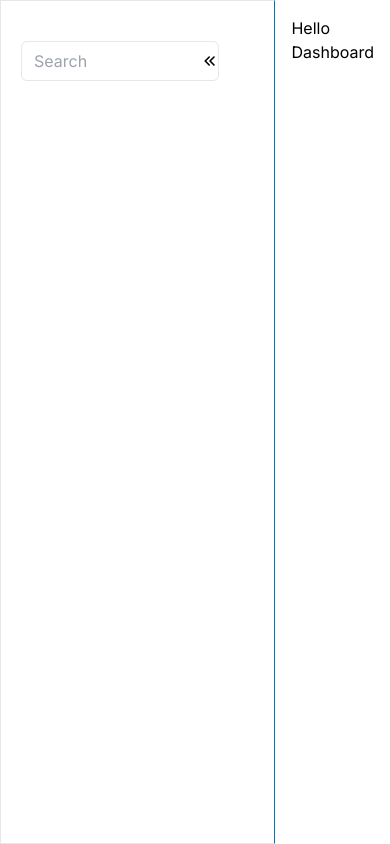
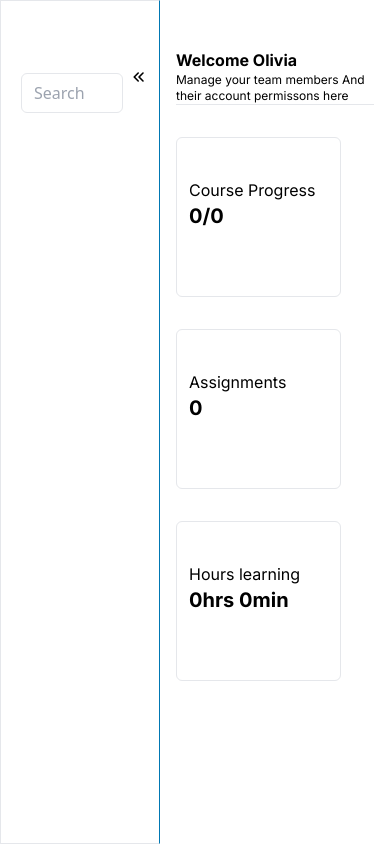
Before and after one commit to johnfeyisayo/Frontend-Assessment, a Next.js app: page /dashboard in a window 390 px wide. Built offline with nearby package versions, Linux system fonts and the light colour scheme.

Commit message:
update Dashboard

```diff
--- /dev/null
+++ b/src/app/components/Cards/Cards.js
@@ -0,0 +1,22 @@
+const Cards = () => {
+  return (
+    <div>
+    <div className="sm:grid grid-cols-2 gap-10 gap-x-2 lg:grid-cols-3">
+      <div className="w-10/12 h-40 border my-8 py-10 px-3 rounded-md">
+      <p>Course Progress</p>
+      <p className="text-xl font-bold">0/0</p>
+      </div>
+      <div className="w-10/12 h-40 border my-8 py-10 px-3 rounded-md">
+      <p>Assignments</p>
+      <p className="text-xl font-bold">0</p>
+      </div>
+      <div className="w-10/12 h-40 border my-8 py-10 px-3 rounded-md">
+      <p>Hours learning</p>
+      <p className="text-xl font-bold">0hrs 0min</p>
+      </div>
+    </div>
+    </div>
+  )
+}
+
+export default Cards;
--- /dev/null
+++ b/src/app/components/Layout/Layout.js
@@ -0,0 +1,15 @@
+import React from "react";
+import Sidebar from "./Sidebar";
+
+const Layout = ({ children }) => {
+  return (
+    <div className="h-screen flex flex-row justify-start">
+      <Sidebar />
+      <div className="bg-primary flex-1 p-4 text-white">
+          {children}
+      </div>
+    </div>
+  );
+};
+
+export default Layout;
--- a/src/app/components/SideNavBar/SideNavBar.js
+++ b/src/app/components/SideNavBar/SideNavBar.js
@@ -3,28 +3,55 @@ import classNames from "classnames";
 import { useState, useMemo } from "react";
 import { CiHome } from "react-icons/ci";
 import { HiChevronDoubleLeft } from "react-icons/hi";
+import { FaBook } from "react-icons/fa";
+import Link from "next/link";
+import { useRouter } from "next/navigation";
 
-// import Link from "next/link";
-// import { useRouter } from "next/router";
+
+const menuItems = [
+    { id: 1, label: "Home", icon: <CiHome />, link: "/" },
+    { id: 2, label: "Courses", icon: <FaBook />    , link: "/home" },
+    { id: 3, label: "Class", icon: <FaBook />    , link: "/courses" },
+    { id: 4, label: "Projects", icon: <FaBook />    , link: "/courses" },
+    { id: 4, label: "Support", icon: <FaBook />    , link: "/courses" },
+    { id: 4, label: "Settings", icon: <FaBook />    , link: "/courses" },
+  ];
 
 
 export default function SideNavBar() {
     const [toggleCollapse, setToggleCollapse] = useState(false);
     const [isCollapsible, setIsCollapsible] = useState(false);
 
+    const router = useRouter();
+
+    const activeMenu = useMemo(
+        () => menuItems.find((menu) => menu.link === router.pathname),
+        [router.pathname]
+      );
+
     const wrapperClasses = classNames (
-        "h-screen px-4 w-96 pt-8 pb-4 flex justify-between flex-col border border-r-[#0077b3]",
+        "h-screen px-4 pt-8 pb-4 flex justify-between flex-col border border-r-[#0077b3] font-sans",
         {
-            ['w-80']: !toggleCollapse,
-            ['w-20']: toggleCollapse
-        }
+            ['w-40']: !toggleCollapse,
+            ['w-14']: toggleCollapse,
+        },
     );
 
-    const collapseIconClasses = classNames("p-4 rounded bg-light-lighter absolute right-6",
+    const collapseIconClasses = classNames("p-4 rounded bg-light-lighter absolute -right-5",
     {
         "rotate-180" : toggleCollapse,
     }
     );
+
+    // const getNavItemClasses = (menu) => {
+    //     return classNames(
+    //       "flex items-center cursor-pointer hover:bg-light-lighter rounded w-full overflow-hidden whitespace-nowrap",
+    //       {
+    //         ["bg-light-lighter"]: activeMenu.id === menu.id,
+    //       }
+    //     );
+    //   };
+
 
     const onMouseOver = () => {
         setIsCollapsible(!isCollapsible)
@@ -42,7 +69,7 @@ export default function SideNavBar() {
             <div> <input
             type="name"
             placeholder="Search"
-            className="border w-10/12 h-10 px-3 rounded-md my-2 outline-none"
+            className="border w-10/12 mt-10 h-10 px-3 rounded-md my-2 outline-none"
           /></div>
             {/* <span className={classNames('mt-2 text-lg font-medium text-text', {hidden: toggleCollapse,})}>
                 <p>Logo Name</p>
@@ -52,9 +79,33 @@ export default function SideNavBar() {
             <HiChevronDoubleLeft />
             </button>)}
             </div>
+            {/* <div className="flex flex-col items-start mt-24">
+          {menuItems.map(({ icon: Icon, ...menu }) => {
+            const classes = getNavItemClasses(menu);
+            return (
+              <div key={index} className={classes}>
+                <Link href={menu.link}>
+                  <a className="flex py-4 px-3 items-center w-full h-full">
+                    <div style={{ width: "2.5rem" }}>
+                      <Icon />
+                    </div>
+                    {!toggleCollapse && (
+                      <span
+                        className={classNames(
+                          "text-md font-medium text-text-light"
+                        )}
+                      >
+                        {menu.label}
+                      </span>
+                    )}
+                  </a>
+                </Link>
+              </div>
+            );
+          })}
+        </div> */}
         </div>
-        <div></div>
-      </main>
+  </main>
     // <div className="bg-gray-800 h-full w-16 fixed left-0 top-0 z-50 overflow-y-auto">
     //   <div className="flex flex-col items-center justify-center h-full">
     //     <Link legacyBehavior href="/login">
--- /dev/null
+++ b/src/app/courses/pages.js
@@ -0,0 +1,9 @@
+import Layout from "../components/Layout/Layout";
+
+export default function Courses() {
+    return (
+      <main className="">
+        <Layout>Hello, this is the dashboard courses page</Layout>
+      </main>
+    );
+  }
--- a/src/app/dashboard/page.js
+++ b/src/app/dashboard/page.js
@@ -1,3 +1,4 @@
+import Cards from "../components/Cards/Cards";
 import SideNavBar from "../components/SideNavBar/SideNavBar";
 
 export default function Dashboard() {
@@ -5,7 +6,16 @@ export default function Dashboard() {
       <main className="h-screen flex flex-row justify-start">
         <SideNavBar />
         <section className="flex-1 p-4">
-        <h1 className="">Hello Dashboard</h1>
+        <div className="my-8 md:">
+        <h1 className="font-bold">Welcome Olivia</h1>
+        <p className="text-xs">Manage your team members And their account permissons here</p>
+        <p className="text-xs"></p>
+        <hr className="" />
+        </div>
+        <div>
+        <Cards />
+        </div>
+
         </section>
       </main>
     );
--- /dev/null
+++ b/src/app/home/pages.js
@@ -0,0 +1,9 @@
+import Layout from "../components/Layout/Layout";
+
+export default function DashboardHome() {
+    return (
+      <main className="">
+        <Layout>Hello, this is the dashboard home page</Layout>
+      </main>
+    );
+  }
```
